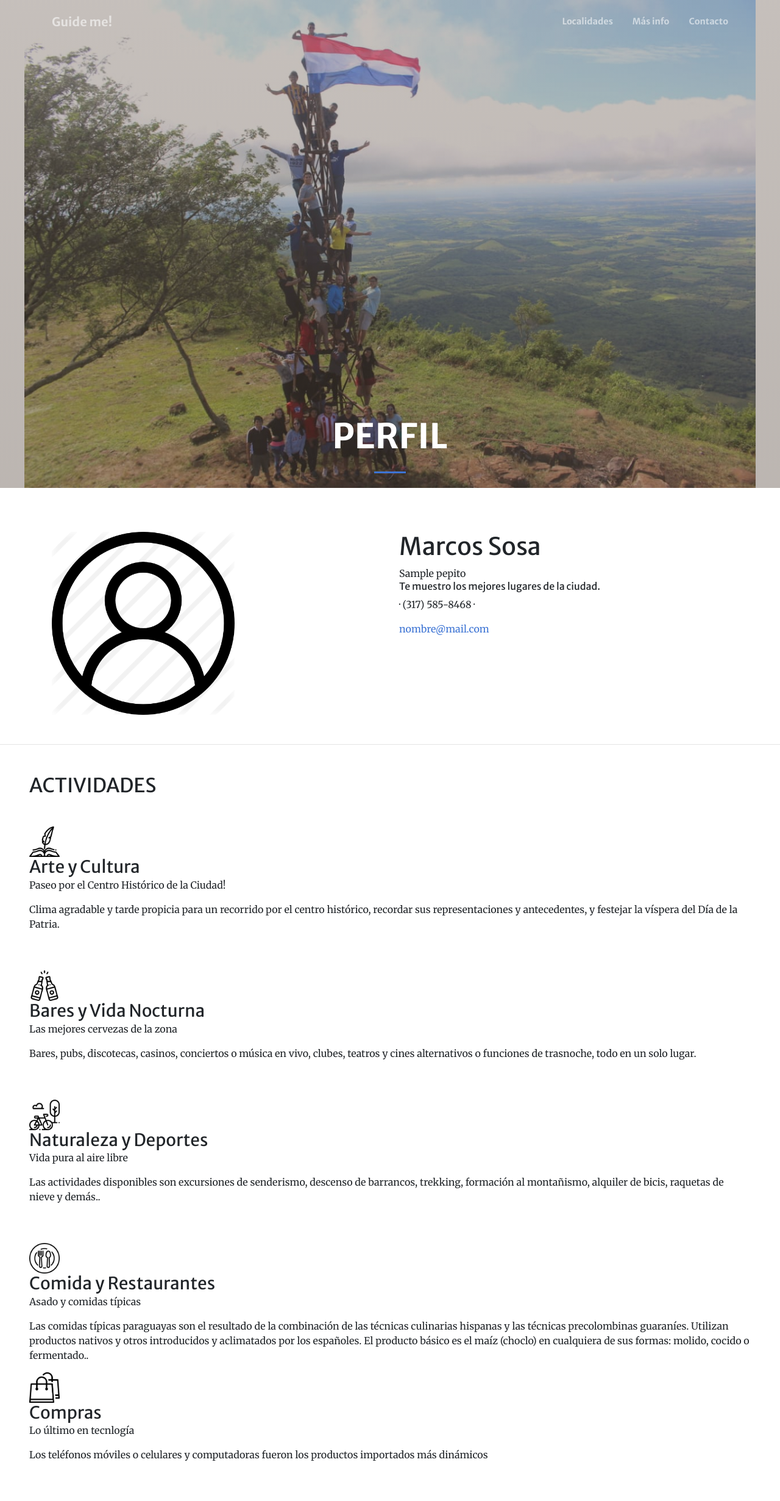
After one commit to WilliBobadilla/tourist-web-project, a Django app: template guiatour/templates/guiafinal.html in a window 1280 px wide. The commit adds this page. Shown: the whole page at 61% size. Run offline with Django 3.2, Linux system fonts and the light colour scheme; the template is opened without the code that fills it: most values are stand-ins (such as "Sample title", 1, 10 or a date in 2020); some libraries are stand-ins or nearby versions.

Commit message:
hicimos el 80% del proyecto

```diff
--- /dev/null
+++ b/guiatour/templates/guiafinal.html
@@ -0,0 +1,190 @@
+<!DOCTYPE html>
+<html lang="en">
+
+<head>
+
+  <meta charset="utf-8">
+  <meta name="viewport" content="width=device-width, initial-scale=1, shrink-to-fit=no">
+  <meta name="description" content="">
+  <meta name="author" content="">
+
+  <title>Guía</title>
+
+  <!-- Font Awesome Icons -->
+  <link href="/static/vendor/fontawesome-free/css/all.min.css" rel="stylesheet" type="text/css">
+
+  <!-- Google Fonts -->
+  <link href="https://fonts.googleapis.com/css?family=Merriweather+Sans:400,700" rel="stylesheet">
+  <link href='https://fonts.googleapis.com/css?family=Merriweather:400,300,300italic,400italic,700,700italic' rel='stylesheet' type='text/css'>
+
+  <!-- Plugin CSS -->
+  <link href="/static/vendor/magnific-popup/magnific-popup.css" rel="stylesheet">
+
+  <!-- Theme CSS - Includes Bootstrap -->
+  <link href="/static/css/creative.css" rel="stylesheet">
+
+
+  <!------------>
+  <!------------>
+  <!------------>
+<!------------>
+
+  <!-- Custom styles for this template -->
+  <link href="css/resume.min.css" rel="stylesheet">
+
+</head>
+
+<body id="page-top">
+
+   <!-- Navigation -->
+   <nav class="navbar navbar-expand-lg navbar-light fixed-top py-3" id="mainNav">
+      <div class="container">
+        <a class="navbar-brand js-scroll-trigger" href="#page-top">Guide me!</a>
+        <button class="navbar-toggler navbar-toggler-right" type="button" data-toggle="collapse" data-target="#navbarResponsive" aria-controls="navbarResponsive" aria-expanded="false" aria-label="Toggle navigation">
+          <span class="navbar-toggler-icon"></span>
+        </button>
+        <div class="collapse navbar-collapse" id="navbarResponsive">
+          <ul class="navbar-nav ml-auto my-2 my-lg-0">
+            <li class="nav-item">
+              <a class="nav-link js-scroll-trigger" href="#portfolio">Localidades</a>
+            </li>
+            <li class="nav-item">
+              <a class="nav-link js-scroll-trigger" href="#services">Más info</a>
+            </li>
+            <li class="nav-item">
+              <a class="nav-link js-scroll-trigger" href="#contact">Contacto</a>
+            </li>
+          </ul>
+        </div>
+      </div>
+    </nav>
+
+    <!-- Masthead -->
+    <header class="masthead">
+      <div class="container h-100">
+        <div class="row h-100 align-items-center justify-content-center text-center">
+          <div class="col-lg-10 align-self-end">
+            <h1 class="text-uppercase text-white font-weight-bold">Perfil </h1>
+            <hr class="divider my-4">
+          </div>
+        </div>
+      </div>
+    </header>
+
+<!------------>
+<!------------>
+  <div class="container-fluid p-0">
+
+    <section class="resume-section p-3 p-lg-5 d-flex align-items-center" id="about">
+     <div class="container portfolio">
+	<div class="row">
+		<div class="col-md-5">
+			<div class="heading">
+				<img/>
+			</div>
+		</div>
+	</div>
+	<div class="bio-info">
+		<div class="row">
+			<div class="col-md-6">
+				<div class="row">
+					<div class="col-md-12">
+						<div class="bio-image">
+                <div class="w-80">
+							<img src="img/profile.png" alt="image" width="300" height="300" />
+                </div class="w-80">
+            </div>
+					</div>
+				</div>
+			</div>
+			<div class="col-md-6">
+				<div class="bio-content">
+          <h1>Marcos Sosa</h1>
+          {{ pepito }}
+					<h6>Te muestro los mejores lugares de la ciudad.</h6>
+          <p>· (317) 585-8468 ·</p>
+          <a href="mailto:name@email.com">nombre@mail.com</a>
+				</div>
+			</div>
+		</div>
+	</div>
+</div>
+    </section>
+
+    <hr class="m-0">
+    <section class="resume-section p-3 p-lg-5 d-flex justify-content-center" id="experience">
+      <div class="w-80">
+        <h2 class="mb-5">ACTIVIDADES</h2>
+
+        <div class="resume-item d-flex flex-column flex-md-row justify-content-between mb-5">
+          <div class="resume-content">
+              <img src="img/Arte_y_cultura.png" width="50" height="50" />
+            <h3 class="mb-0">Arte y Cultura</h3>
+            <div class="subheading mb-3">Paseo por el Centro Histórico de la Ciudad!</div>
+            <p>Clima agradable y tarde propicia para un recorrido por el centro histórico, recordar sus representaciones y antecedentes, y festejar la víspera del Día de la Patria.</p>
+          </div>
+          <div class="resume-date text-md-right">
+          </div>
+        </div>
+
+        <div class="resume-item d-flex flex-column flex-md-row justify-content-between mb-5">
+          <div class="resume-content">
+              <img src="img/Bares_y_vida_nocturna.png" width="50" height="50" />
+            <h3 class="mb-0">Bares y Vida Nocturna</h3>
+            <div class="subheading mb-3">Las mejores cervezas de la zona</div>
+            <p> Bares, pubs, discotecas, casinos, conciertos o música en vivo, clubes, teatros y cines alternativos o funciones de trasnoche, todo en un solo lugar.</p>
+          </div>
+          <div class="resume-date text-md-right">
+          </div>
+        </div>
+
+        <div class="resume-item d-flex flex-column flex-md-row justify-content-between mb-5">
+          <div class="resume-content">
+              <img src="img/naturaleza_y_deportes.png" width="50" height="50" />
+            <h3 class="mb-0">Naturaleza y Deportes</h3>
+            <div class="subheading mb-3">Vida pura al aire libre</div>
+            <p> Las actividades disponibles son excursiones de senderismo, descenso de barrancos, trekking, formación al montañismo, alquiler de bicis, raquetas de nieve y demás..</p>
+          </div>
+          <div class="resume-date text-md-right">
+          </div>
+        </div>
+
+        <div class="resume-item d-flex flex-column flex-md-row justify-content-between">
+          <div class="resume-content">
+              <img src="img/comida_y_restaurantes.png" width="50" height="50" />
+            <h3 class="mb-0">Comida y Restaurantes</h3>
+            <div class="subheading mb-3">Asado y comidas típicas</div>
+            <p>Las comidas típicas paraguayas son el resultado de la combinación de las técnicas culinarias hispanas y las técnicas precolombinas guaraníes. Utilizan productos nativos y otros introducidos y aclimatados por los españoles. El producto básico es el maíz (choclo) en cualquiera de sus formas: molido, cocido o fermentado..</p>
+          </div>
+          <div class="resume-date text-md-right">
+          </div>
+        </div>
+
+        <div class="resume-item d-flex flex-column flex-md-row justify-content-between">
+          <div class="resume-content">
+              <img src="img/compras.png" width="50" height="50" />
+            <h3 class="mb-0">Compras</h3>
+            <div class="subheading mb-3">Lo último en tecnlogía</div>
+            <p>Los teléfonos móviles o celulares y computadoras fueron los productos importados más dinámicos</p>
+          </div>
+          <div class="resume-date text-md-right">
+          </div>
+        </div>
+    </section>
+
+  </div>
+
+  <!-- Bootstrap core JavaScript -->
+  <script src="vendor/jquery/jquery.min.js"></script>
+  <script src="vendor/bootstrap/js/bootstrap.bundle.min.js"></script>
+
+  <!-- Plugin JavaScript -->
+  <script src="vendor/jquery-easing/jquery.easing.min.js"></script>
+  <script src="vendor/magnific-popup/jquery.magnific-popup.min.js"></script>
+
+  <!-- Custom scripts for this template -->
+  <script src="js/creative.min.js"></script>
+
+</body>
+
+</html>
--- a/guiatour/views.py
+++ b/guiatour/views.py
@@ -46,12 +46,10 @@ def detalle_actividad(request,id):
     return render(request,'detalle_actividad.html', contexto)
 
 # funcion para que aparezca plantilla actividad final
-def acti_final (request):
+def acti_final(request,id):
 
     contenido = {
-        "ciudades":Ciudad.objects.all(),
-        "actividades":Actividad.objects.all(),
-        "pepito": "HOOOOOOOOOOOOOOLLLLLLAAAAAAAAAAAAAA!!!!"
+        "guias":Guia.objects.filter(ciudad=id),
     }
 
     return render(request, 'actividadfinal.html', contenido)
--- a/turismo/urls.py
+++ b/turismo/urls.py
@@ -26,6 +26,7 @@ urlpatterns = [
     path('ciudad/<int:id>/', views.detalle_ciudad),
     path('guia/<int:id>/', views.perfil_guia),
     path('actividad/<int:id>/', views.detalle_actividad),
-    path('acti/', views.acti_final),
+    path('acti/<int:id>/', views.acti_final),
+    path('City/<int:id>/', views.localidad)
 
 ] + static(settings.STATIC_URL, document_root=settings.STATIC_ROOT)
```
Also changed, not shown: guiatour/templates/actividadfinal.html (+21 -77 lines), guiatour/templates/perfilguia.html (deleted, +0 -9 lines).
